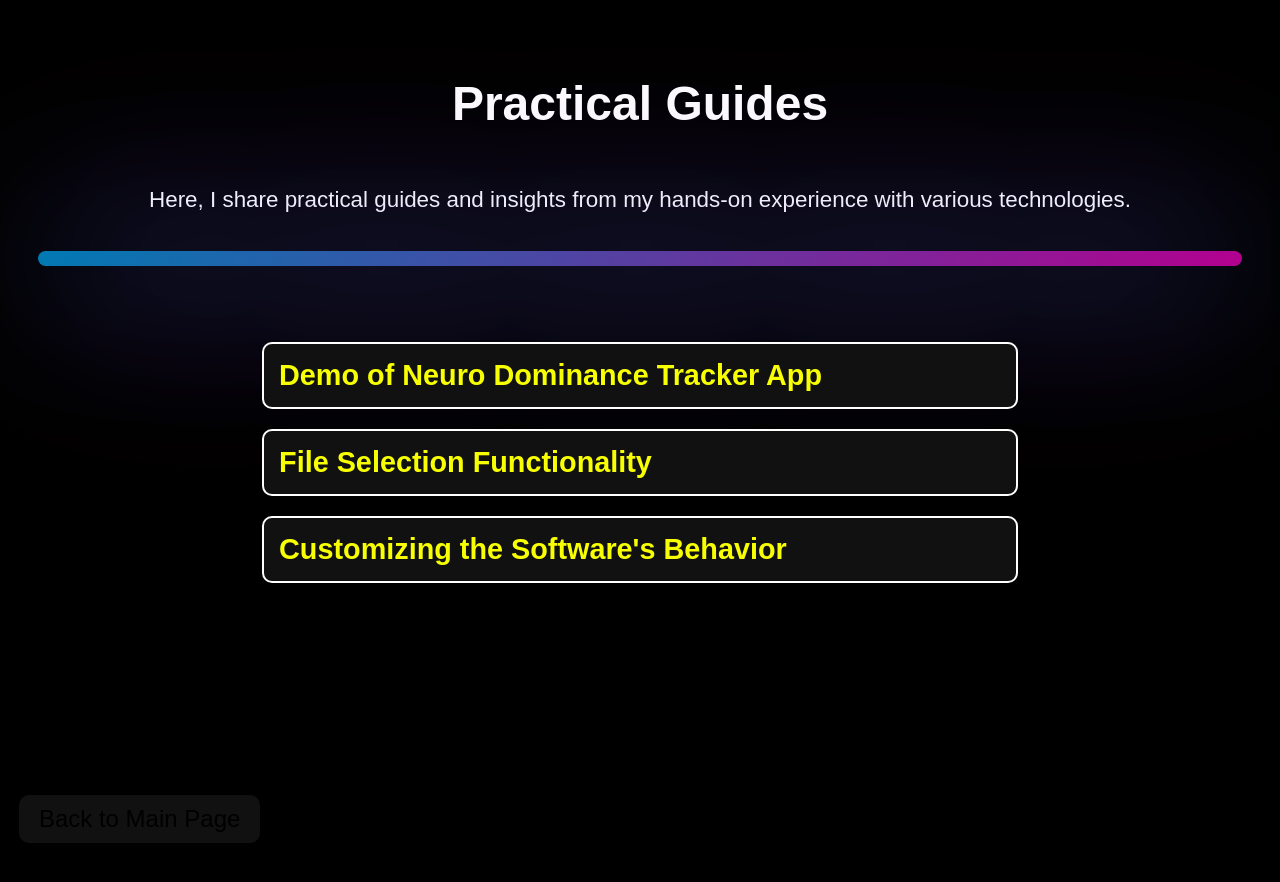
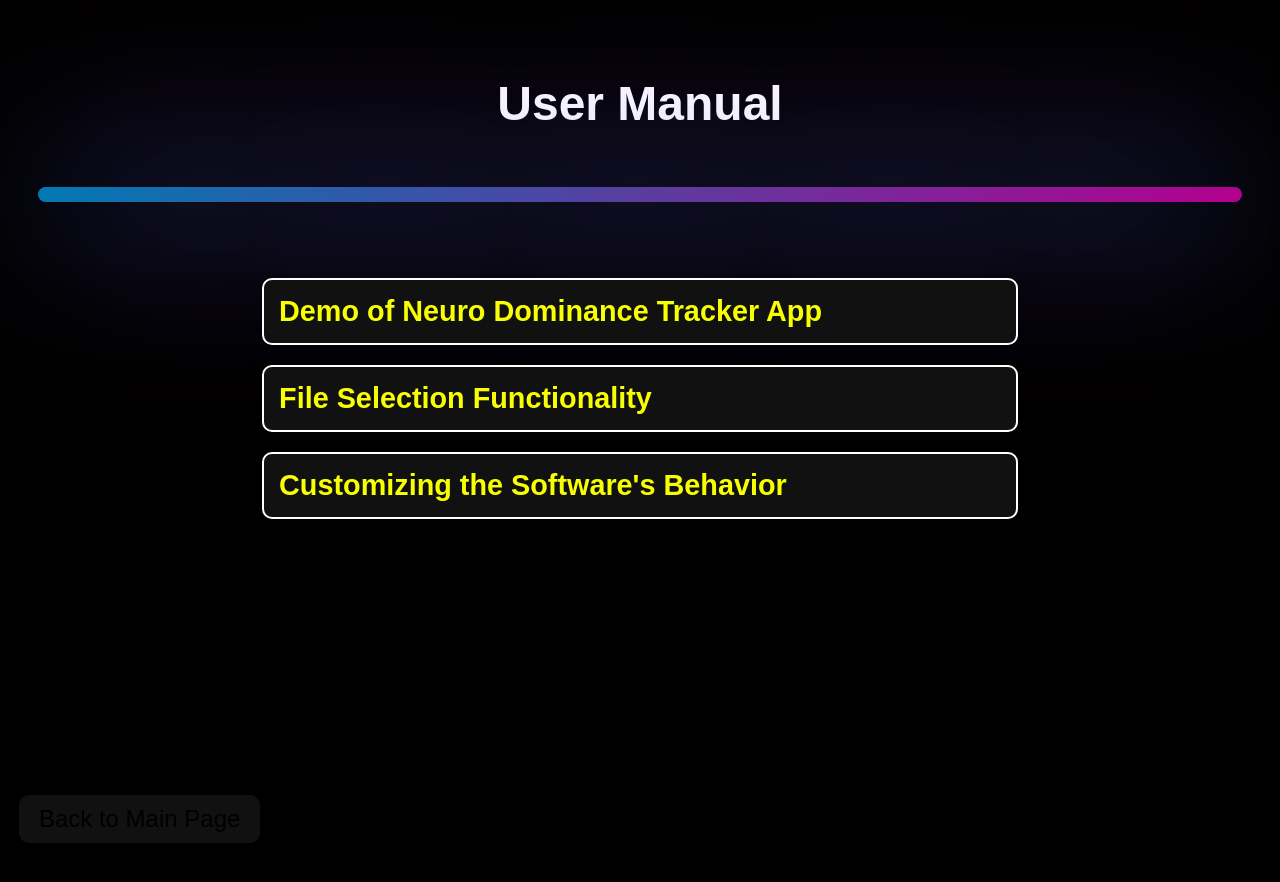
Before and after one commit to nbahador/NeuroDominanceTracker-Tool, a Jekyll site: the page manual.html, which Jekyll copies as it is, in a window 1280 px wide. Shown: the top 882 px of the page. Built offline with Jekyll 4.4.1, drawn with Linux system fonts in a browser that asks for light colours.

Commit message:
Update manual.html

```diff
--- a/manual.html
+++ b/manual.html
@@ -140,10 +140,9 @@
 </head>
 <body>
 
-    <h1>Practical Guides</h1>
+    <h1>User Manual</h1>
 
     <!-- New Introduction Text Below the Title -->
-    <p class="intro-text">Here, I share practical guides and insights from my hands-on experience with various technologies.</p>
 
     <!-- Shiny, Metallic Blue-Pink Gradient Wave Below the Title -->
     <div class="wave"></div>
```
